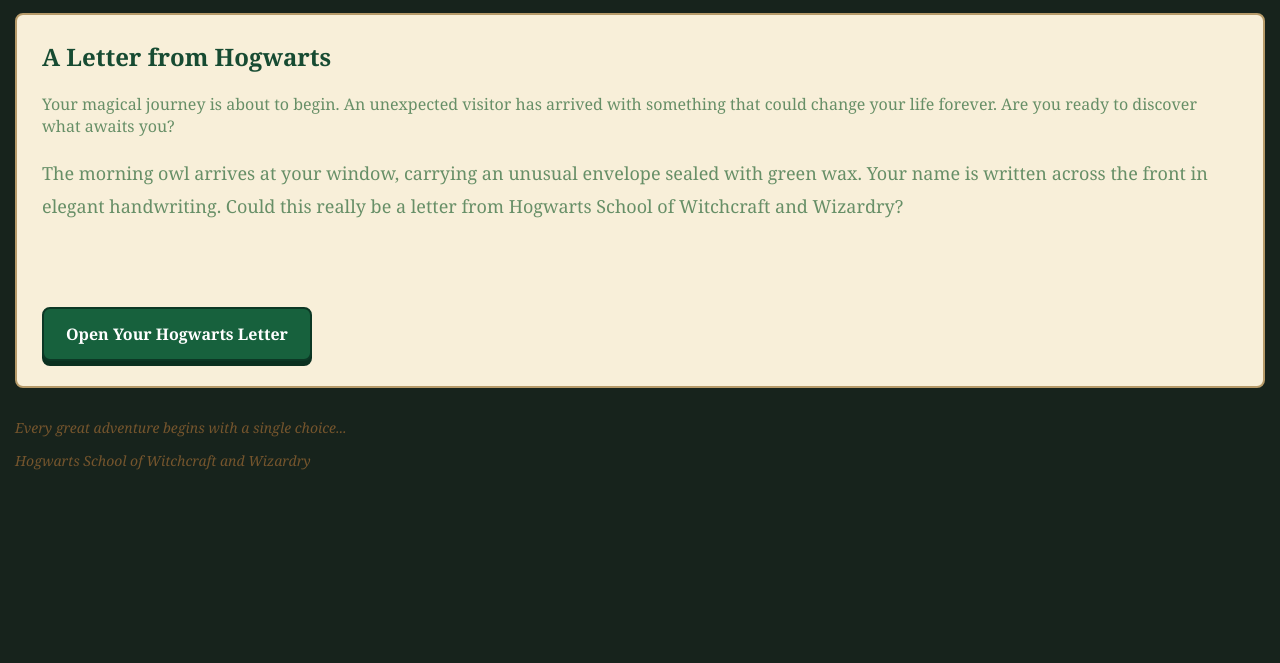
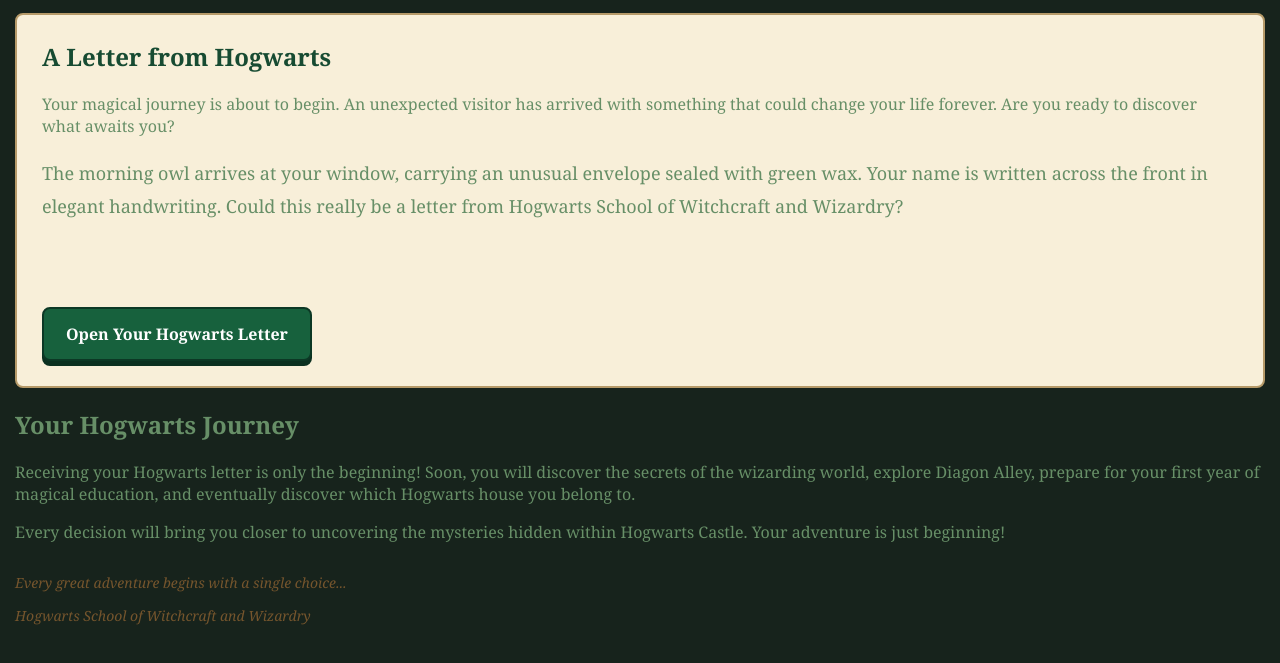
Before and after one commit to kjridgeway/lvl1-week5, a plain HTML site: page mini-project/index.html in a window 1280 px wide. Shown: the part 135-798 px from the top of the page. Drawn offline with Linux system fonts and the light colour scheme.

Commit message:
refine html and update readme

```diff
--- a/mini-project/index.html
+++ b/mini-project/index.html
@@ -1,3 +1,4 @@
+
 <!DOCTYPE html>
 <html lang="en">
   <head>
@@ -21,6 +22,7 @@
     </header>
 
     <main>
+
       <!-- Create a section introducing the beginning of the adventure. -->
       <section class="story-section">
 
@@ -49,6 +51,28 @@
         </button>
 
       </section>
+
+      <!-- Create a separate section describing the larger adventure. -->
+      <section class="journey-section">
+
+        <h2>Your Hogwarts Journey</h2>
+
+        <p>
+          Receiving your Hogwarts letter is only the beginning!
+          Soon, you will discover the secrets of the wizarding
+          world, explore Diagon Alley, prepare for your first
+          year of magical education, and eventually discover
+          which Hogwarts house you belong to.
+        </p>
+
+        <p>
+          Every decision will bring you closer to uncovering
+          the mysteries hidden within Hogwarts Castle.
+          Your adventure is just beginning!
+        </p>
+
+      </section>
+
     </main>
 
     <footer>
@@ -56,4 +80,6 @@
       <p>Every great adventure begins with a single choice...</p>
       <p>Hogwarts School of Witchcraft and Wizardry</p>
     </footer>
+
+  </body>
 </html>
```
Also changed, not shown: 1 other file.
